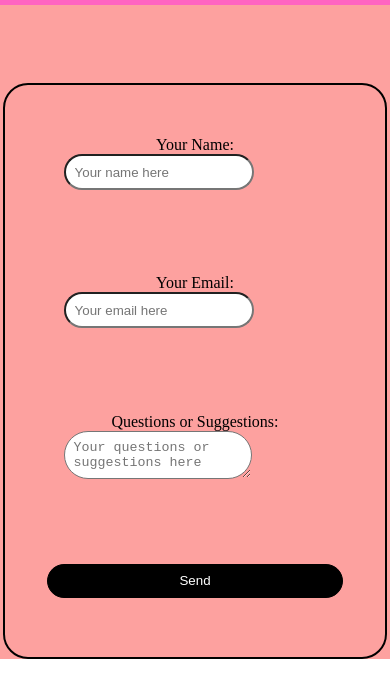
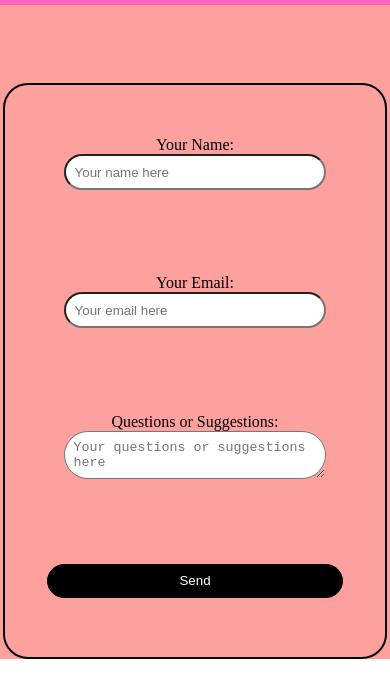
Before and after one commit to Bryonpectol/Pectol-prints, a plain HTML site: page html/support.html in a window 390 px wide. Shown: the part 60-758 px from the top of the page. Drawn offline with Linux system fonts and the light colour scheme.

Commit message:
Update main.css

```diff
--- a/css/main.css
+++ b/css/main.css
@@ -303,7 +303,6 @@
         margin-left: 2vh;
         margin-right: 2vh;
         padding: 1vh;
-        width: 20vh;
         border-radius: 25px;
     }
 
```
